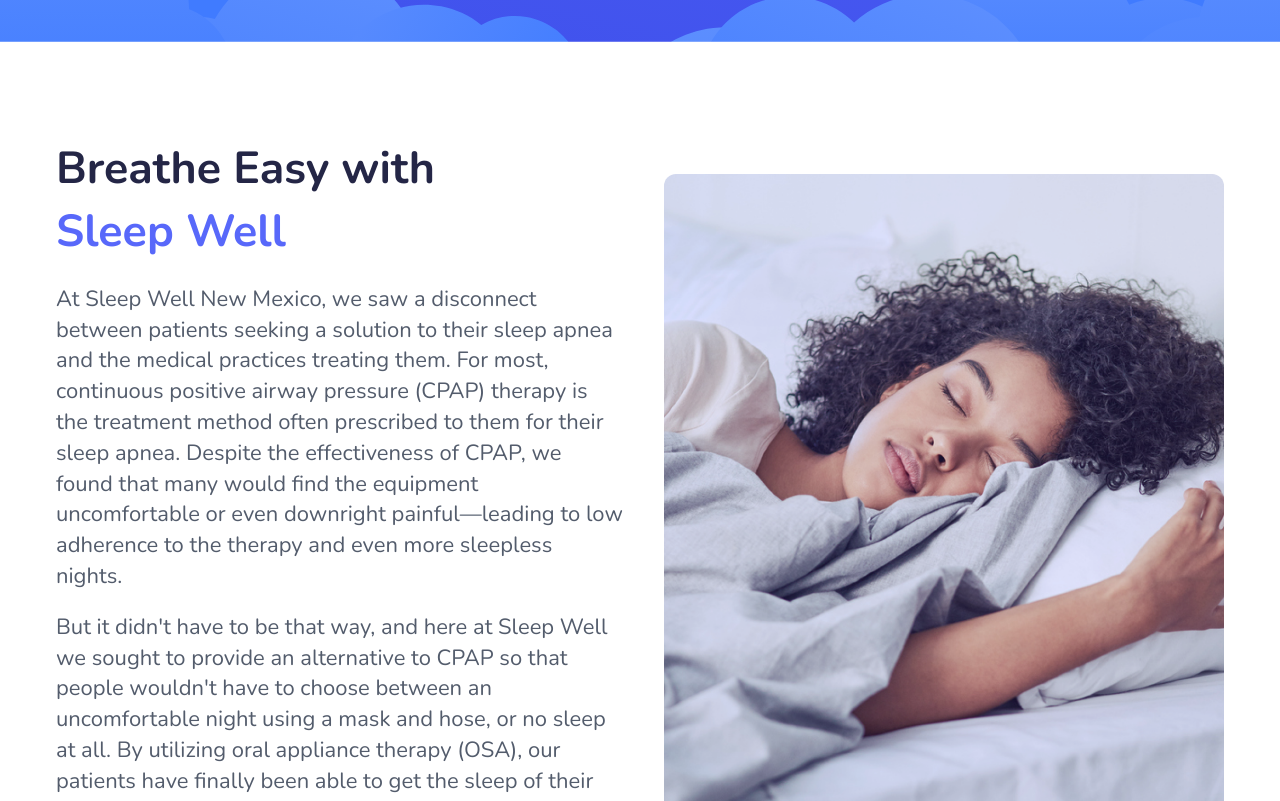
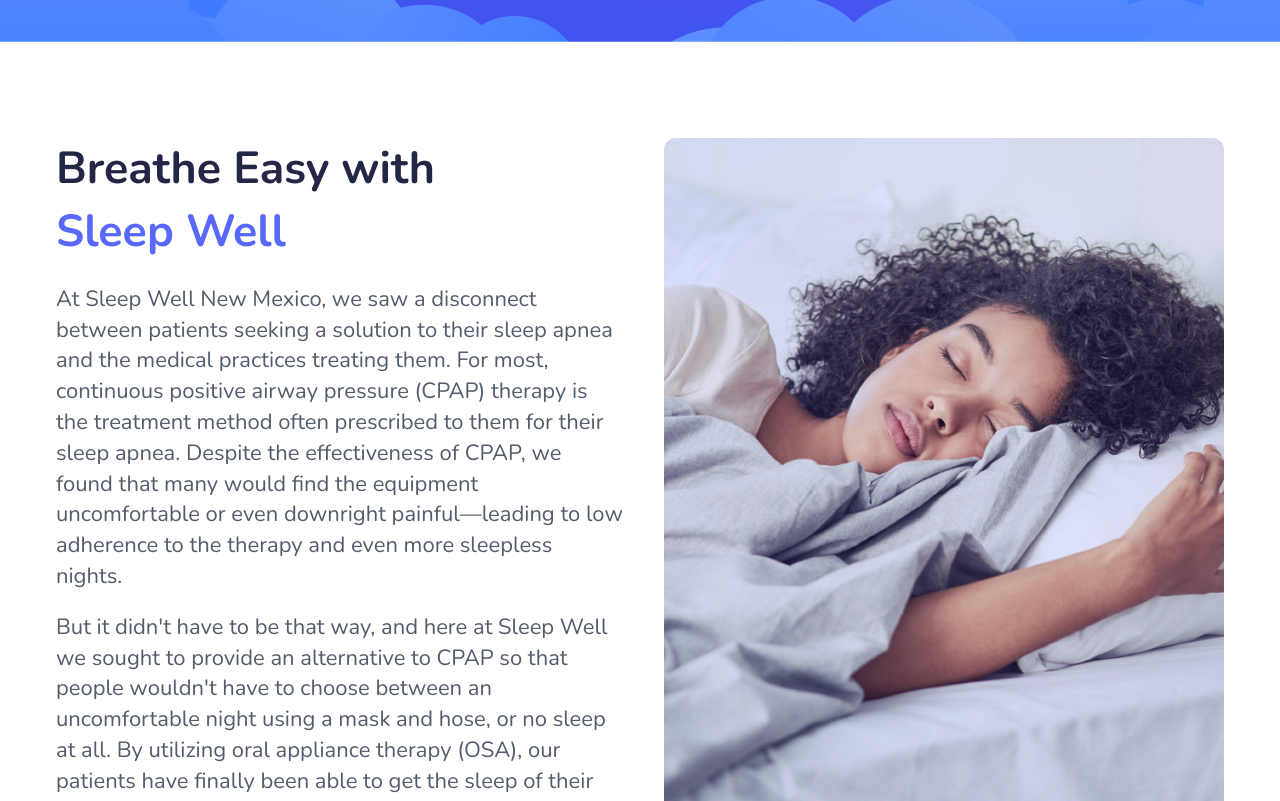
Before and after one commit to JayJaime/sleepwell, a React (Create React App) app: page /about-us in a window 1280 px wide. Shown: the part 480-1281 px from the top of the page. Built offline with nearby package versions, Linux system fonts and the light colour scheme.

Commit message:
changed item alignment about page

```diff
--- a/src/pages/About.js
+++ b/src/pages/About.js
@@ -87,7 +87,7 @@
 
       {/* Sleep Well Description */}
       <div className="w-full h-auto bg-white py-[64px] lg:py-[96px] flex items-center justify-center px-[24px] md:px-[56px]">
-        <div className="max-w-[1280px] w-full flex flex-col lg:flex-row items-center justify-between gap-[40px]">
+        <div className="max-w-[1280px] w-full flex flex-col md:flex-row items-center md:items-start justify-between gap-[40px]">
           {/* text */}
           <div className="w-full max-w-[640px] lg:max-w-[600px]">
             <h3 className="title-text font-bold text-left text-dark">
```
